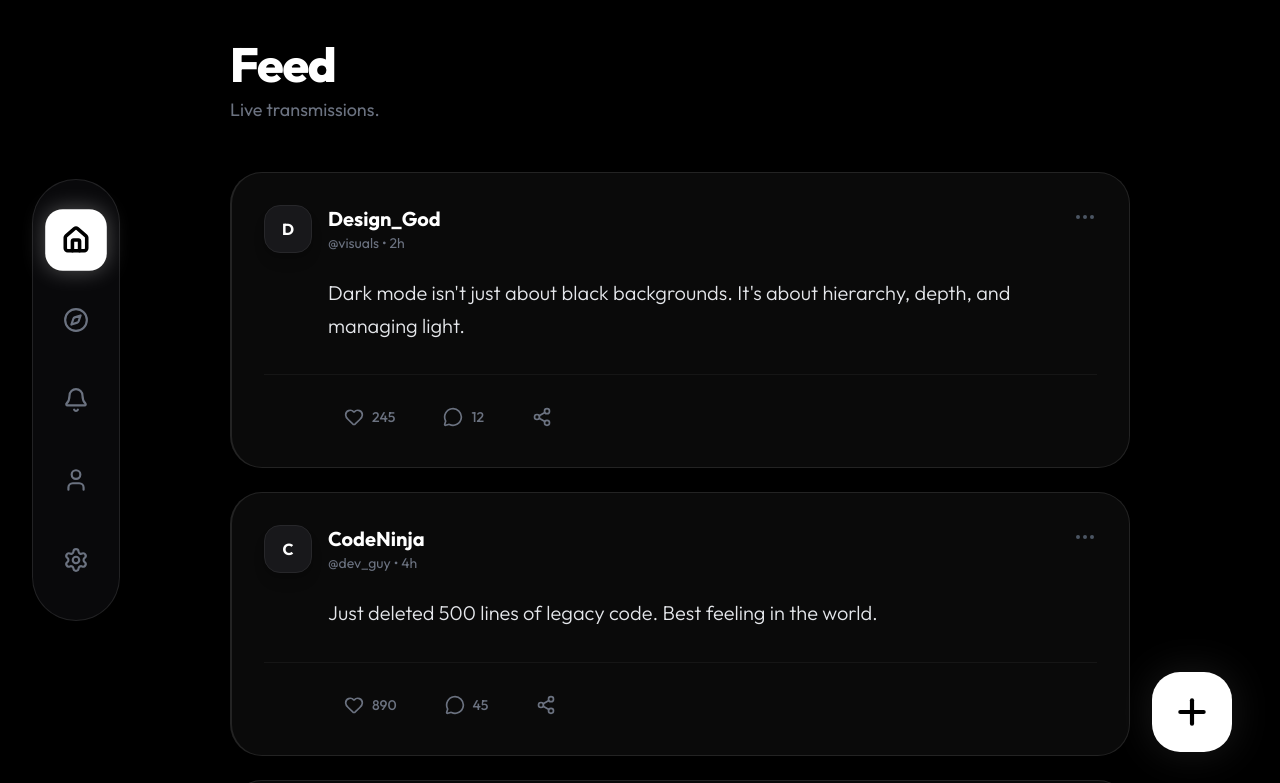
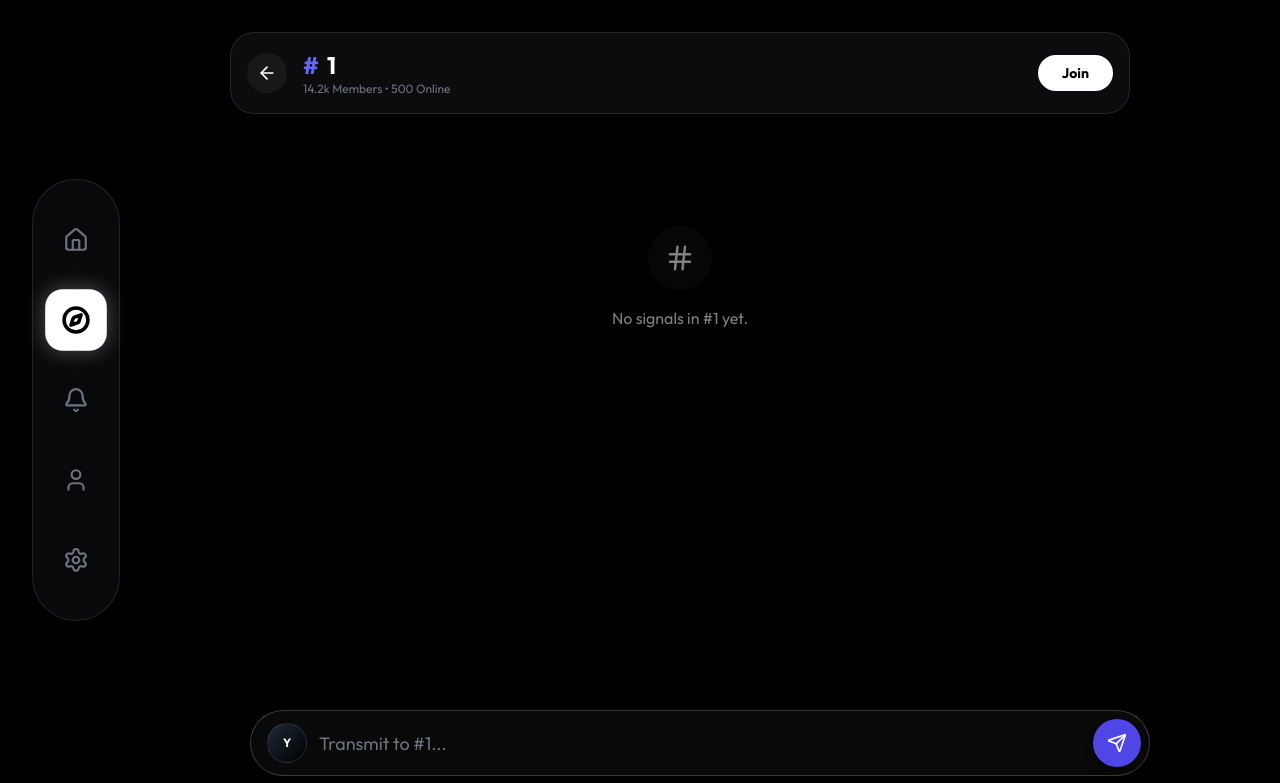
Before and after one commit to Z3RFLO/Talksydesign, a React (Vite) app: page /explore/1 in a window 1280 px wide. Shown: the top 783 px of the page. Built offline with nearby package versions, Linux system fonts and the light colour scheme.

Commit message:
Fixed empty Feed, added Router, and redesigned Explore page

```diff
--- a/package.json
+++ b/package.json
@@ -12,7 +12,8 @@
   "dependencies": {
     "lucide-react": "^0.554.0",
     "react": "^19.2.0",
-    "react-dom": "^19.2.0"
+    "react-dom": "^19.2.0",
+    "react-router-dom": "^7.9.6"
   },
   "devDependencies": {
     "@eslint/js": "^9.39.1",
--- a/src/App.jsx
+++ b/src/App.jsx
@@ -1,51 +1,74 @@
 import React, { useState } from 'react';
-import { Plus } from 'lucide-react';
+import { Plus, MessageSquareText } from 'lucide-react';
+import { Routes, Route, useLocation } from 'react-router-dom';
 
-// Imports from our new folders
 import Sidebar from './components/Sidebar';
 import CreateModal from './components/CreateModal';
 import Feed from './pages/Feed';
-import Explore from './pages/Explore'; // (Create this file similar to Feed if you want)
+import Explore from './pages/Explore';
+import TopicFeed from './pages/TopicFeed';
 
-/* --- GLOBAL STYLES --- */
+const INITIAL_POSTS = [
+  { id: 1, author: "Design_God", handle: "@visuals", avatar: "D", content: "Dark mode isn't just about black backgrounds. It's about hierarchy.", likes: 245, comments: 12, accent: "border-l-2 border-indigo-500", time: "2h", tags: ["Design", "Void", "Cyberpunk"] },
+  { id: 2, author: "CodeNinja", handle: "@dev_guy", avatar: "C", content: "Just deleted 500 lines of legacy code. Best feeling in the world.", likes: 890, comments: 45, accent: "border-l-2 border-emerald-500", time: "4h", tags: ["Coding", "React"] },
+];
+
 const StyleEngine = () => (
   <style>{`
     @import url('https://fonts.googleapis.com/css2?family=Outfit:wght@300;400;500;600;700;800&display=swap');
     body { background-color: #000; color: #fff; font-family: 'Outfit', sans-serif; margin: 0; overflow-x: hidden; }
     ::-webkit-scrollbar { width: 0px; }
-    @keyframes floatUp { from { opacity: 0; transform: translateY(20px); } to { opacity: 1; transform: translateY(0); } }
   `}</style>
 );
 
 export default function App() {
-  const [activeTab, setActiveTab] = useState('home');
   const [isModalOpen, setModalOpen] = useState(false);
+  const [posts, setPosts] = useState(INITIAL_POSTS);
+  const location = useLocation();
+
+  const handleNewPost = (text) => {
+    // Create new post object
+    const newPost = {
+      id: Date.now(),
+      author: "You",
+      handle: "@user",
+      avatar: "Y",
+      content: text,
+      likes: 0,
+      comments: 0,
+      accent: "border-l-2 border-white",
+      time: "Just now",
+      tags: []
+    };
+
+    // Update state correctly
+    setPosts((prevPosts) => [newPost, ...prevPosts]);
+  };
 
   return (
-    <div className="min-h-screen flex justify-center bg-black">
+    <div className="min-h-screen flex justify-center bg-black relative">
       <StyleEngine />
+      <Sidebar />
 
-      {/* 1. Sidebar */}
-      <Sidebar activeTab={activeTab} setActiveTab={setActiveTab} />
-
-      {/* 2. Main Content */}
       <main className="w-full pl-[120px] pr-10">
-        {activeTab === 'home' && <Feed />}
-        {activeTab === 'explore' && <div className="text-white pt-20 text-center text-2xl">Explore View (Create pages/Explore.jsx)</div>}
-        {activeTab === 'profile' && <div className="text-white pt-20 text-center text-2xl">Profile View</div>}
+        <Routes>
+          <Route path="/" element={<Feed posts={posts} />} />
+          <Route path="/explore" element={<Explore />} />
+          <Route path="/explore/:topic" element={<TopicFeed posts={posts} onPost={handleNewPost} />} />
+        </Routes>
       </main>
 
-      {/* 3. FAB (Floating Action Button) */}
-      {/* FIX: Removed rotation, added scale pop */}
-      <div
-        onClick={() => setModalOpen(true)}
-        className="fixed bottom-12 right-12 w-20 h-20 bg-white rounded-[28px] flex items-center justify-center cursor-pointer shadow-[0_0_40px_rgba(255,255,255,0.1)] transition-all duration-300 hover:scale-110 hover:shadow-[0_0_60px_rgba(255,255,255,0.3)] z-[100]"
-      >
-        <Plus size={40} color="black" strokeWidth={2.5} />
-      </div>
+      {/* FAB - Logic Check for visibility */}
+      {location.pathname === '/' && (
+        <button
+          onClick={() => setModalOpen(true)}
+          className="fixed bottom-12 right-12 w-20 h-20 bg-white rounded-[28px] flex items-center justify-center cursor-pointer shadow-[0_0_40px_rgba(255,255,255,0.1)] transition-all duration-300 hover:scale-110 z-50"
+        >
+          <Plus size={40} color="black" strokeWidth={2.5} />
+        </button>
+      )}
 
-      {/* 4. Modal */}
-      <CreateModal isOpen={isModalOpen} onClose={() => setModalOpen(false)} />
+      <CreateModal isOpen={isModalOpen} onClose={() => setModalOpen(false)} onPost={handleNewPost} />
     </div>
   );
 }
--- a/src/components/PostCard.jsx
+++ b/src/components/PostCard.jsx
@@ -1,19 +1,16 @@
 import React from 'react';
 import { Heart, MessageCircle, Share2, MoreHorizontal } from 'lucide-react';
 
-// Simple Avatar Component
 const Avatar = ({ char }) => (
   <div className="w-12 h-12 rounded-2xl bg-[#18181b] border border-[#27272a] flex items-center justify-center text-white font-bold shadow-lg shrink-0">
     {char}
   </div>
 );
 
-export default function PostCard({ post, delay }) {
+export default function PostCard({ post }) {
   return (
-    <div
-      className={`bg-[#0a0a0a] border border-white/10 rounded-[32px] p-8 relative overflow-hidden hover:border-white/20 hover:bg-[#0f0f0f] hover:-translate-y-1 transition-all duration-500 group ${post.accent}`}
-      style={{ animation: `floatUp 0.6s ease forwards ${delay}s`, opacity: 0 }}
-    >
+    <div className={`bg-[#0a0a0a] border border-white/10 rounded-[32px] p-8 relative overflow-hidden hover:border-white/20 hover:bg-[#0f0f0f] transition-all duration-300 group ${post.accent || 'border-l-2 border-gray-700'}`}>
+
       {/* Header */}
       <div className="flex justify-between items-start mb-6">
         <div className="flex gap-4 items-center">
@@ -33,27 +30,22 @@ export default function PostCard({ post, delay }) {
         {post.content}
       </p>
 
-      {/* IMPROVED ACTION BUTTONS */}
+      {/* Buttons */}
       <div className="flex items-center justify-between pl-[64px] pt-6 border-t border-white/5">
         <div className="flex gap-4">
-
-          {/* Like Button */}
           <button className="flex items-center gap-2 px-4 py-2 rounded-full text-gray-500 hover:bg-[#f91880]/10 hover:text-[#f91880] transition-all group/btn">
             <Heart size={20} className="group-hover/btn:scale-110 transition-transform" />
             <span className="text-sm font-medium">{post.likes}</span>
           </button>
 
-          {/* Comment Button */}
           <button className="flex items-center gap-2 px-4 py-2 rounded-full text-gray-500 hover:bg-blue-500/10 hover:text-blue-400 transition-all group/btn">
             <MessageCircle size={20} className="group-hover/btn:scale-110 transition-transform" />
             <span className="text-sm font-medium">{post.comments}</span>
           </button>
 
-          {/* Share Button */}
           <button className="flex items-center gap-2 px-4 py-2 rounded-full text-gray-500 hover:bg-green-500/10 hover:text-green-400 transition-all group/btn">
             <Share2 size={20} className="group-hover/btn:scale-110 transition-transform" />
           </button>
-
         </div>
       </div>
     </div>
--- a/src/components/Sidebar.jsx
+++ b/src/components/Sidebar.jsx
@@ -1,28 +1,37 @@
 import React from 'react';
 import { Home, Compass, User, Bell, Settings } from 'lucide-react';
+import { Link, useLocation } from 'react-router-dom'; // Use Link for real URLs
 
-export default function Sidebar({ activeTab, setActiveTab }) {
-  const NavItem = ({ id, icon: Icon }) => (
-    <div
-      onClick={() => setActiveTab(id)}
+export default function Sidebar() {
+  const location = useLocation(); // Gets current URL
+  const activeTab = location.pathname; // Checks current URL
+
+  const NavItem = ({ to, icon: Icon }) => {
+    // Check if this link is active
+    const isActive = activeTab === to || (to !== '/' && activeTab.startsWith(to));
+
+    return (
+      <Link
+        to={to}
         className={`w-14 h-14 rounded-2xl flex items-center justify-center cursor-pointer transition-all duration-300
-        ${activeTab === id
+          ${isActive
             ? 'bg-white text-black scale-110 shadow-[0_0_20px_rgba(255,255,255,0.3)]'
             : 'text-gray-500 hover:bg-white/10 hover:text-white hover:scale-105'
           }`}
       >
-      <Icon size={26} strokeWidth={activeTab === id ? 3 : 2} />
-    </div>
+        <Icon size={26} strokeWidth={isActive ? 3 : 2} />
+      </Link>
     );
+  };
 
   return (
     <div className="fixed left-8 top-1/2 -translate-y-1/2 bg-[#0c0c0e]/80 backdrop-blur-xl border border-white/10 rounded-[50px] py-8 px-3 flex flex-col gap-6 items-center z-50 w-[88px]">
-      <NavItem id="home" icon={Home} />
-      <NavItem id="explore" icon={Compass} />
-      <NavItem id="notifications" icon={Bell} />
-      <NavItem id="profile" icon={User} />
+      <NavItem to="/" icon={Home} />
+      <NavItem to="/explore" icon={Compass} />
+      <NavItem to="/notifications" icon={Bell} />
+      <NavItem to="/profile" icon={User} />
       <div className="mt-auto">
-        <NavItem id="settings" icon={Settings} />
+        <NavItem to="/settings" icon={Settings} />
       </div>
     </div>
   );
--- a/src/main.jsx
+++ b/src/main.jsx
@@ -1,10 +1,13 @@
 import React from 'react'
 import ReactDOM from 'react-dom/client'
+import { BrowserRouter } from 'react-router-dom' // <--- MUST BE HERE
 import App from './App.jsx'
-import './index.css' //
+import './index.css'
 
 ReactDOM.createRoot(document.getElementById('root')).render(
   <React.StrictMode>
-    <App />
+    <BrowserRouter> {/* <--- MUST WRAP APP */}
+      <App />
+    </BrowserRouter>
   </React.StrictMode>,
 )
--- a/src/pages/Feed.jsx
+++ b/src/pages/Feed.jsx
@@ -1,13 +1,15 @@
 import React from 'react';
 import PostCard from '../components/PostCard';
 
-const MOCK_POSTS = [
-  { id: 1, author: "Design_God", handle: "@visuals", avatar: "D", content: "Dark mode isn't just about black backgrounds. It's about hierarchy, depth, and managing light.", likes: 245, comments: 12, accent: "border-l-2 border-indigo-500", time: "2h" },
-  { id: 2, author: "CodeNinja", handle: "@dev_guy", avatar: "C", content: "Just deleted 500 lines of legacy code. Best feeling in the world.", likes: 890, comments: 45, accent: "border-l-2 border-emerald-500", time: "4h" },
-  { id: 3, author: "Minimalist", handle: "@less", avatar: "M", content: "Silence is a sound. White space is an element.", likes: 56, comments: 2, accent: "border-l-2 border-pink-500", time: "6h" },
+// Fallback data in case App.jsx fails to pass props
+const BACKUP_POSTS = [
+  { id: 101, author: "Backup_System", handle: "@sys", avatar: "B", content: "If you see this, the component connection is working, but App.jsx data is missing.", likes: 0, comments: 0, accent: "border-l-2 border-red-500", time: "Now" }
 ];
 
-export default function Feed() {
+export default function Feed({ posts }) {
+  // Use passed posts, or use backup if empty/undefined
+  const finalPosts = (posts && posts.length > 0) ? posts : BACKUP_POSTS;
+
   return (
     <div className="w-full max-w-[900px] mx-auto pt-10 pb-32">
       <div className="mb-12">
@@ -16,8 +18,8 @@ export default function Feed() {
       </div>
 
       <div className="flex flex-col gap-6">
-        {MOCK_POSTS.map((post, index) => (
-          <PostCard key={post.id} post={post} delay={index * 0.1} />
+        {finalPosts.map((post) => (
+          <PostCard key={post.id} post={post} />
         ))}
       </div>
     </div>
--- /dev/null
+++ b/src/pages/TopicFeed.jsx
@@ -0,0 +1,95 @@
+import React, { useState } from 'react';
+import { useParams, useNavigate } from 'react-router-dom';
+import { ArrowLeft, Hash, Send, Check } from 'lucide-react';
+import PostCard from '../components/PostCard';
+
+export default function TopicFeed({ posts = [], onPost }) {
+  const { topic } = useParams();
+  const navigate = useNavigate();
+  const [inputValue, setInputValue] = useState("");
+  const [isJoined, setIsJoined] = useState(false);
+
+  // Filter posts: Show posts with this tag
+  const filteredPosts = posts.filter(p => p.tags && p.tags.includes(topic));
+
+  // Handle sending a message from the bottom bar
+  const handleSend = () => {
+    if (inputValue.trim()) {
+      // We send the post back to App, but we manually add the current topic tag
+      // Note: In a real app, you'd pass the tag to onPost, but for now this adds it to the main feed
+      onPost(inputValue);
+      setInputValue("");
+    }
+  };
+
+  return (
+    <div className="w-full max-w-[900px] mx-auto pt-8 animate-in fade-in duration-500">
+
+      {/* --- 1. COMPACT HEADER --- */}
+      <div className="flex items-center justify-between mb-8 bg-[#0c0c0e] border border-white/10 p-4 rounded-[24px] sticky top-6 z-30 shadow-2xl backdrop-blur-xl">
+        <div className="flex items-center gap-4">
+          <button onClick={() => navigate(-1)} className="w-10 h-10 bg-white/5 hover:bg-white hover:text-black rounded-full flex items-center justify-center transition-all">
+            <ArrowLeft size={20} />
+          </button>
+          <div>
+             <h1 className="text-2xl font-bold text-white flex items-center gap-2">
+               <span className="text-indigo-500">#</span> {topic}
+             </h1>
+             <p className="text-xs text-gray-500">14.2k Members • 500 Online</p>
+          </div>
+        </div>
+
+        <button
+          onClick={() => setIsJoined(!isJoined)}
+          className={`px-6 py-2 rounded-full font-bold text-sm transition-all ${isJoined ? 'bg-green-500/10 text-green-400 border border-green-500/50' : 'bg-white text-black hover:scale-105'}`}
+        >
+          {isJoined ? <span className="flex items-center gap-2"><Check size={14}/> Joined</span> : 'Join'}
+        </button>
+      </div>
+
+      {/* --- 2. SCROLLABLE POST LIST --- */}
+      {/* Added pb-32 so the last post isn't hidden behind the input bar */}
+      <div className="flex flex-col gap-6 pb-32">
+        {filteredPosts.length > 0 ? (
+          filteredPosts.map((post, index) => (
+            <PostCard key={post.id} post={post} delay={index * 0.1} />
+          ))
+        ) : (
+          <div className="text-center py-20 opacity-50">
+            <div className="w-16 h-16 bg-white/5 rounded-full flex items-center justify-center mx-auto mb-4">
+              <Hash size={30} />
+            </div>
+            <p>No signals in #{topic} yet.</p>
+          </div>
+        )}
+      </div>
+
+      {/* --- 3. FIXED BOTTOM INPUT (Chat Style) --- */}
+      <div className="fixed bottom-6 left-[160px] right-10 z-40">
+        <div className="max-w-[900px] mx-auto">
+          <div className="flex gap-3 items-center p-2 pl-4 bg-[#0a0a0a]/90 backdrop-blur-xl border border-white/20 rounded-full shadow-[0_0_50px_rgba(0,0,0,0.8)]">
+
+             <div className="w-10 h-10 rounded-full bg-gradient-to-br from-gray-800 to-black flex items-center justify-center text-white font-bold shrink-0 text-xs border border-white/10">Y</div>
+
+             <input
+               type="text"
+               value={inputValue}
+               onChange={(e) => setInputValue(e.target.value)}
+               placeholder={`Transmit to #${topic}...`}
+               className="w-full bg-transparent text-lg text-white placeholder-gray-500 outline-none h-full"
+               onKeyDown={(e) => e.key === 'Enter' && handleSend()}
+             />
+
+             <button
+               onClick={handleSend}
+               className="w-12 h-12 bg-indigo-600 rounded-full flex items-center justify-center text-white hover:bg-indigo-500 transition-all shadow-lg hover:scale-105 active:scale-95 shrink-0"
+             >
+                <Send size={20} />
+             </button>
+          </div>
+        </div>
+      </div>
+
+    </div>
+  );
+}
--- a/src/pages/explore.jsx
+++ b/src/pages/explore.jsx
@@ -1,41 +1,54 @@
 import React from 'react';
-import { Search, TrendingUp } from 'lucide-react';
+import { Search, TrendingUp, Zap } from 'lucide-react';
+import { useNavigate } from 'react-router-dom'; // Import Navigation
 
-const TOPICS = [
-  "Technology", "Design", "Art", "Science", "Space", "Coding", "AI", "Cyberpunk",
-  "Minimalism", "Music", "Gaming", "Movies", "Anime", "Philosophy", "History"
+const TRENDING_TOPICS = ["Cyberpunk", "Void", "Design", "React", "Space", "Minimalism", "AI", "Music", "NightLife", "Coding"];
+
+const FEATURED_CARDS = [
+  { title: "The Digital Void", subtitle: "Philosophy", color: "from-indigo-500 to-purple-500", tag: "Void" },
+  { title: "Neon Nights", subtitle: "Photography", color: "from-[#f91880] to-orange-500", tag: "NightLife" },
+  { title: "Code Art", subtitle: "Development", color: "from-emerald-500 to-cyan-500", tag: "Coding" },
 ];
 
 export default function Explore() {
+  const navigate = useNavigate(); // Hook to change pages
+
   return (
-    <div className="w-full max-w-[900px] mx-auto pt-10 pb-32 animate-in fade-in slide-in-from-bottom-4 duration-500">
+    <div className="w-full max-w-[1000px] mx-auto pt-10 pb-32 animate-in fade-in slide-in-from-bottom-8 duration-700">
+
       <div className="mb-12">
-        <h1 className="text-5xl font-black text-white mb-2">Explore</h1>
-        <p className="text-gray-500 text-lg">Find your frequency.</p>
+        <h1 className="text-5xl font-black text-white mb-2 tracking-tight">Explore</h1>
+        <p className="text-gray-500 text-lg">Find your frequency in the noise.</p>
       </div>
 
       {/* Search Bar */}
-      <div className="relative mb-12 group">
-        <Search className="absolute left-6 top-1/2 -translate-y-1/2 text-gray-500 group-focus-within:text-white transition-colors" size={24} />
-        <input
-          type="text"
-          placeholder="Search topics..."
-          className="w-full bg-[#0f0f11] border border-white/10 rounded-2xl py-5 pl-16 pr-6 text-xl text-white outline-none focus:border-indigo-500 focus:bg-black transition-all shadow-[0_0_0_0_rgba(99,102,241,0)] focus:shadow-[0_0_20px_rgba(99,102,241,0.3)]"
-        />
+      <div className="relative mb-16 group">
+        <div className="absolute inset-0 bg-gradient-to-r from-indigo-500 via-purple-500 to-pink-500 rounded-2xl opacity-20 blur-xl group-hover:opacity-40 transition-opacity duration-500"></div>
+        <div className="relative bg-[#0a0a0a] border border-white/10 rounded-2xl flex items-center px-6 py-5 transition-all group-focus-within:border-white/30">
+          <Search className="text-gray-500 group-focus-within:text-white transition-colors mr-4" size={24} />
+          <input type="text" placeholder="Search..." className="w-full bg-transparent text-xl text-white outline-none border-none" />
+        </div>
       </div>
 
-      {/* Trending Section */}
-      <h3 className="text-2xl font-bold text-white mb-8 flex items-center gap-3">
-        <TrendingUp className="text-purple-500" /> Trending
-      </h3>
+      {/* Featured Cards */}
+      <h3 className="text-2xl font-bold text-white mb-6 flex items-center gap-3"><Zap className="text-yellow-400" fill="currentColor" /> Featured</h3>
+      <div className="grid grid-cols-1 md:grid-cols-3 gap-6 mb-16">
+        {FEATURED_CARDS.map((card, i) => (
+          <div key={i} onClick={() => navigate(`/explore/${card.tag}`)} className="h-40 rounded-3xl relative overflow-hidden group cursor-pointer border border-white/5 hover:border-white/20 transition-all active:scale-95">
+            <div className={`absolute inset-0 bg-gradient-to-br ${card.color} opacity-10 group-hover:opacity-20 transition-opacity`}></div>
+            <div className="absolute bottom-6 left-6">
+              <div className="text-sm font-bold text-gray-400 mb-1 uppercase tracking-wider">{card.subtitle}</div>
+              <div className="text-2xl font-black text-white group-hover:translate-x-2 transition-transform">{card.title}</div>
+            </div>
+          </div>
+        ))}
+      </div>
 
+      {/* Trending Tags */}
+      <h3 className="text-2xl font-bold text-white mb-8 flex items-center gap-3"><TrendingUp className="text-[#f91880]" /> Trending Now</h3>
       <div className="flex flex-wrap gap-3">
-        {TOPICS.map((topic, i) => (
-          <div
-            key={i}
-            className="px-6 py-3 rounded-full border border-white/10 bg-[#121214] text-gray-400 cursor-pointer hover:bg-white hover:text-black hover:border-white hover:scale-105 transition-all duration-300"
-            style={{ animationDelay: `${i * 0.05}s` }}
-          >
+        {TRENDING_TOPICS.map((topic, i) => (
+          <div key={i} onClick={() => navigate(`/explore/${topic}`)} className="px-6 py-3 rounded-full border border-white/10 bg-[#121214] text-gray-400 cursor-pointer hover:bg-white hover:text-black hover:border-white hover:scale-105 transition-all duration-300 text-lg font-medium active:scale-95">
             #{topic}
           </div>
         ))}
```
Also changed, not shown: src/components/CreateModal.jsx (+21 -6 lines), 1 other file (tests, documents, lock files or other folders). Lines whose indentation alone changed are shown as unchanged.
